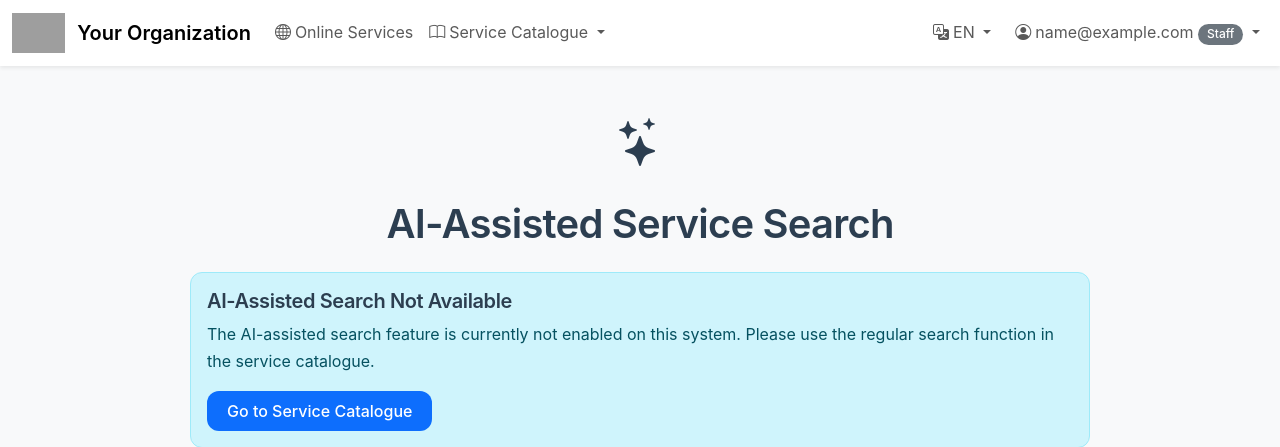
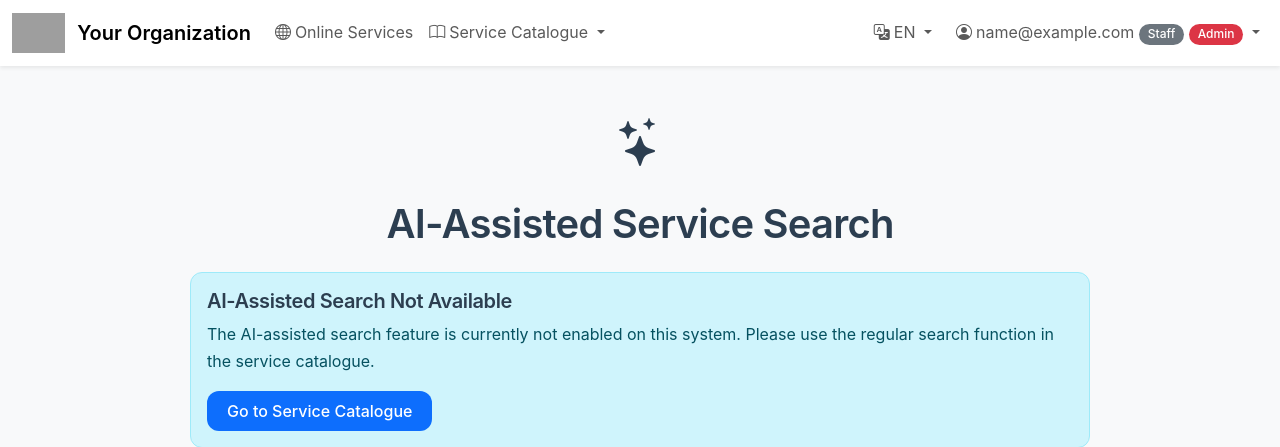
Before and after one commit to scinnod/scView, a Django app: page /en/sc/ai_search/ in a window 1280 px wide. Shown: the top 447 px of the page. Run offline with Django 4.2, Linux system fonts and the light colour scheme; the visitor is signed in with stand-in values (Sample User, id 1); parts of the project's set-up code (start-up, migrations or seed data) failed here and were passed over; some libraries are stand-ins or nearby versions; grey boxes are pictures that could not be loaded.

Commit message:
added admin badge to menu

```diff
--- a/apps/itsm/ServiceCatalogue/templates/ServiceCatalogue/services_base.html
+++ b/apps/itsm/ServiceCatalogue/templates/ServiceCatalogue/services_base.html
@@ -10,7 +10,7 @@
   .content { padding-top: 0 !important; margin-top: 0 !important; }
   body { padding-top: 0 !important; }
 </style>
-{% cache caching_time_seconds services_base_navigation request.path user.is_authenticated user.is_staff %}
+{% cache caching_time_seconds services_base_navigation request.path user.is_authenticated user.is_staff user.is_superuser %}
 <nav class="navbar navbar-expand-lg navbar-light bg-white fixed-top shadow-sm">
   <div class="container-fluid">
     <a class="navbar-brand" href="{% url 'index' %}">
@@ -114,7 +114,7 @@
 	{% if user.is_authenticated %}
  	<li class="nav-item dropdown">
           <a class="nav-link dropdown-toggle" href="#" id="navbarDropdownUser" role="button" data-bs-toggle="dropdown" aria-expanded="false">
-            <i class="bi bi-person-circle me-1"></i>{{ user.email }}{% if user.is_staff %} <span class="badge bg-secondary">Staff</span>{% endif %}
+            <i class="bi bi-person-circle me-1"></i>{{ user.email }}{% if user.is_staff %} <span class="badge bg-secondary">Staff</span>{% endif %}{% if user.is_superuser %} <span class="badge bg-danger">Admin</span>{% endif %}
 	  </a>
           <ul class="dropdown-menu dropdown-menu-end shadow-sm" aria-labelledby="navbarDropdownUser">
 	    {% if user.is_staff %}
```
